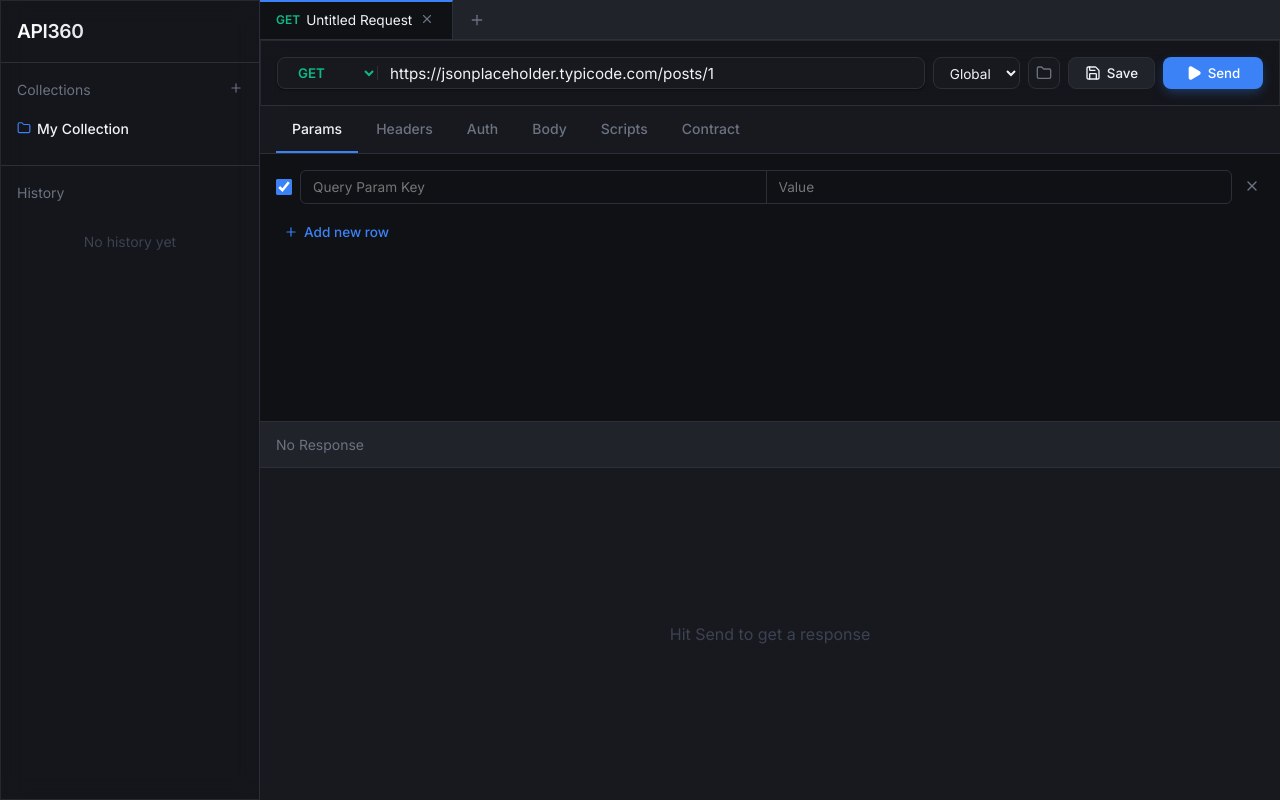
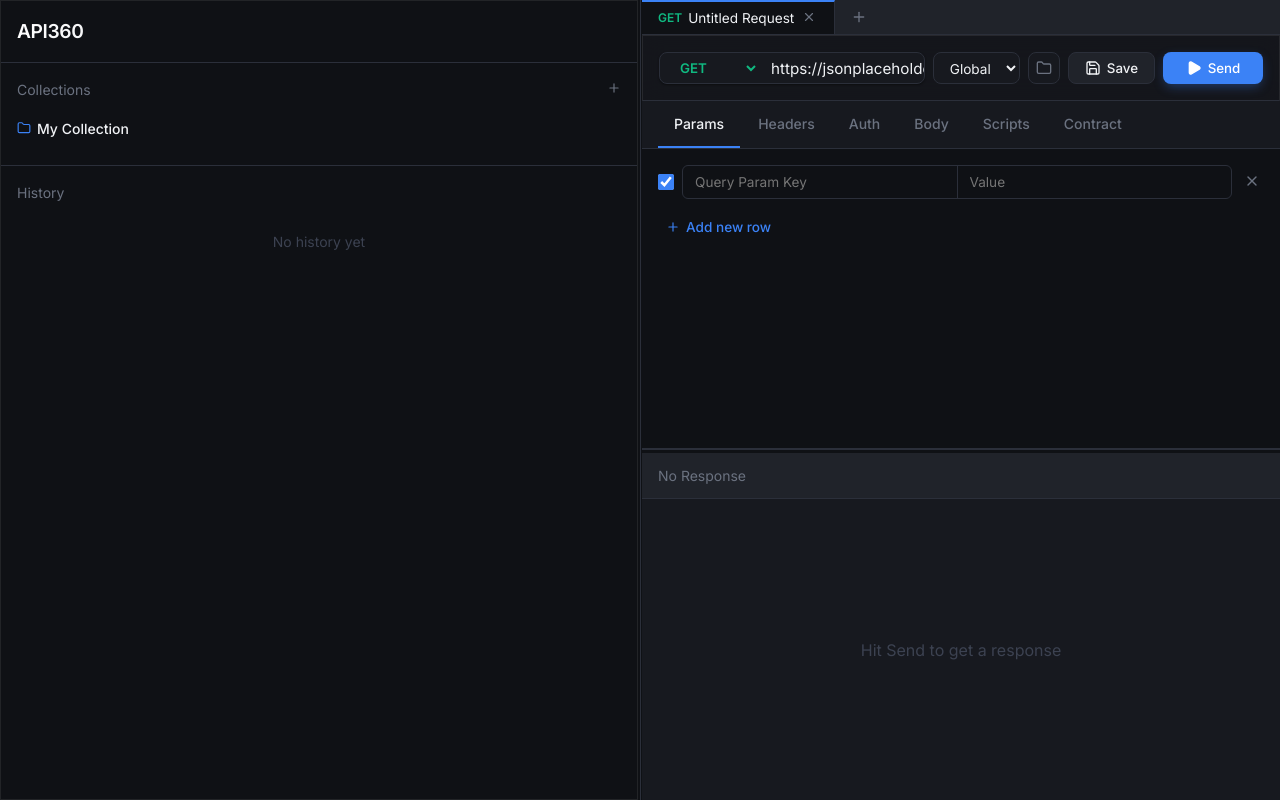
Before and after one commit to binod12/api360-studio, a React (Vite) app in the folder api360/: page / in a window 1280 px wide. Built offline with nearby package versions, Linux system fonts and the light colour scheme.

Commit message:
feat: implement fluid drag-to-resize panel layout via react-resizable-panels

```diff
--- a/api360/package.json
+++ b/api360/package.json
@@ -17,7 +17,8 @@
     "ajv": "^8.18.0",
     "lucide-react": "^0.575.0",
     "react": "^19.2.0",
-    "react-dom": "^19.2.0"
+    "react-dom": "^19.2.0",
+    "react-resizable-panels": "^0.0.55"
   },
   "devDependencies": {
     "@eslint/js": "^9.39.1",
--- a/api360/src/App.tsx
+++ b/api360/src/App.tsx
@@ -1,5 +1,6 @@
 import { useState, useEffect, useRef } from 'react';
 import { Play, Loader2, Save, Folder, Plus, X } from 'lucide-react';
+import { Panel, PanelGroup, PanelResizeHandle } from 'react-resizable-panels';
 import { KeyValueEditor } from './KeyValueEditor';
 import type { KeyValueStore } from './KeyValueEditor';
 import { useLocalStorage } from './useLocalStorage';
@@ -611,8 +612,9 @@ function App() {
 
   return (
     <div className="app-container" style={{ display: 'flex', height: '100vh', width: '100vw' }}>
-
-      <aside className="sidebar glass-panel" style={{ width: '260px', borderRight: '1px solid var(--border-color)', display: 'flex', flexDirection: 'column' }}>
+      <PanelGroup direction="horizontal">
+        <Panel defaultSize={20} minSize={10} maxSize={40} collapsible={true} >
+          <aside className="sidebar glass-panel" style={{ height: '100%', display: 'flex', flexDirection: 'column', background: 'var(--bg-primary)' }}>
             <div style={{ padding: '16px', borderBottom: '1px solid var(--border-color)' }}>
               <h1 style={{ fontSize: '1.2rem', fontWeight: 600, letterSpacing: '-0.02em', background: 'linear-gradient(to right, #fff, #a0a6b5)', WebkitBackgroundClip: 'text', WebkitTextFillColor: 'transparent' }}>API360</h1>
             </div>
@@ -693,8 +695,14 @@ function App() {
               </div>
             </div>
           </aside>
+        </Panel>
 
-      <main style={{ flex: 1, display: 'flex', flexDirection: 'column', backgroundColor: 'var(--bg-primary)', overflow: 'hidden' }}>
+        <PanelResizeHandle className="resize-handle-vertical" style={{ width: '4px', cursor: 'col-resize', background: 'transparent' }}>
+          <div style={{ width: '1px', height: '100%', background: 'var(--border-color)', margin: '0 auto' }} />
+        </PanelResizeHandle>
+
+        <Panel minSize={30}>
+          <main style={{ width: '100%', height: '100%', display: 'flex', flexDirection: 'column', backgroundColor: 'var(--bg-primary)', overflow: 'hidden' }}>
 
             <div style={{ display: 'flex', background: 'var(--bg-tertiary)', borderBottom: '1px solid var(--border-color)', overflowX: 'auto', WebkitAppRegion: 'drag' } as React.CSSProperties}>
               {workspaceTabs.map(tab => (
@@ -818,9 +826,8 @@ function App() {
               )}
             </div>
 
-        <div style={{ display: 'flex', flex: 1, overflow: 'hidden', flexDirection: 'column', height: '100%' }}>
-
-          <div style={{ flex: 1, borderBottom: '1px solid var(--border-color)', display: 'flex', flexDirection: 'column' }}>
+            <PanelGroup direction="vertical">
+              <Panel style={{ flex: 1, borderBottom: '1px solid var(--border-color)', display: 'flex', flexDirection: 'column' }}>
                 <div style={{ display: 'flex', gap: '2px', padding: '0 16px', borderBottom: '1px solid var(--border-color)', background: 'var(--bg-secondary)' }}>
                   {tabs.map(tab => (
                     <div
@@ -1041,10 +1048,16 @@ function App() {
                     </div>
                   )}
                 </div>
-          </div>
+              </Panel>
 
               {!['WS', 'WSS'].includes(method) && (
-            <div style={{ flex: 1.2, display: 'flex', flexDirection: 'column', background: 'var(--bg-secondary)' }}>
+                <>
+                  <PanelResizeHandle className="resize-handle-horizontal" style={{ height: '4px', cursor: 'row-resize', background: 'transparent' }}>
+                    <div style={{ height: '1px', width: '100%', background: 'var(--border-color)', margin: 'auto 0' }} />
+                  </PanelResizeHandle>
+
+                  <Panel defaultSize={50} minSize={20}>
+                    <div style={{ width: '100%', height: '100%', display: 'flex', flexDirection: 'column', background: 'var(--bg-secondary)' }}>
                       <div style={{ padding: '12px 16px', borderBottom: '1px solid var(--border-color)', display: 'flex', gap: '24px', fontSize: '0.875rem', background: 'var(--bg-tertiary)' }}>
                         {respStatus === 0 ? (
                           <span style={{ color: 'var(--text-muted)' }}>No Response</span>
@@ -1114,23 +1127,73 @@ function App() {
                           <Editor
                             height="100%"
                             defaultLanguage="json"
+                            language={response && typeof response === 'string' && response.trim().startsWith('<') ? 'html' : 'json'}
                             theme="vs-dark"
-                    value={typeof response === 'string' ? response : JSON.stringify(response, null, 2)}
-                    options={{ readOnly: true, minimap: { enabled: false }, fontSize: 13, wordWrap: 'on', padding: { top: 16 } }}
+                            value={response ? (typeof response === 'object' ? JSON.stringify(response, null, 2) : response) : ''}
+                            options={{ minimap: { enabled: false }, readOnly: true, fontSize: 13, wordWrap: 'on', padding: { top: 16 } }}
                           />
                         )}
                       </div>
                     </div>
+                  </Panel>
+                </>
               )}
-
-        </div>
+            </PanelGroup>
           </main>
+        </Panel>
+      </PanelGroup>
 
       {isSaveModalOpen && (
         <div style={{ position: 'fixed', inset: 0, background: 'rgba(0,0,0,0.6)', backdropFilter: 'blur(4px)', display: 'flex', alignItems: 'center', justifyContent: 'center', zIndex: 100 }}>
           <div className="glass-panel" style={{ width: '400px', background: 'var(--bg-secondary)', borderRadius: '12px', padding: '24px', display: 'flex', flexDirection: 'column', gap: '16px', boxShadow: 'var(--shadow-lg)' }}>
             <div style={{ display: 'flex', justifyContent: 'space-between', alignItems: 'center' }}>
               <h2 style={{ fontSize: '1.1rem', fontWeight: 600 }}>Save Request</h2>
+              <button onClick={() => setIsSaveModalOpen(false)} style={{ color: 'var(--text-muted)' }}><X size={20} /></button>
+            </div>
+            <div style={{ display: 'flex', flexDirection: 'column', gap: '6px' }}>
+              <label style={{ fontSize: '0.85rem', color: 'var(--text-muted)' }}>Name</label>
+              <input value={saveName} onChange={e => setSaveName(e.target.value)} placeholder="e.g. Get User Profile" style={{ background: 'var(--bg-primary)', border: '1px solid var(--border-color)', color: 'var(--text-primary)', padding: '10px 12px', borderRadius: '6px', fontSize: '0.9rem' }} />
+            </div>
+            <div style={{ display: 'flex', flexDirection: 'column', gap: '6px' }}>
+              <label style={{ fontSize: '0.85rem', color: 'var(--text-muted)' }}>Collection</label>
+              <select value={saveCollectionId} onChange={e => setSaveCollectionId(e.target.value)} style={{ background: 'var(--bg-primary)', border: '1px solid var(--border-color)', color: 'var(--text-primary)', padding: '10px 12px', borderRadius: '6px', fontSize: '0.9rem' }}>
+                {collections.map(c => <option key={c.id} value={c.id}>{c.name}</option>)}
+              </select>
+            </div>
+            <div style={{ display: 'flex', justifyContent: 'flex-end', gap: '12px', marginTop: '8px' }}>
+              <button onClick={() => setIsSaveModalOpen(false)} style={{ padding: '8px 16px', color: 'var(--text-muted)', fontWeight: 500 }}>Cancel</button>
+              <button
+                onClick={() => {
+                  if (!saveName) return;
+                  const newReq: SavedRequest = {
+                    id: crypto.randomUUID(),
+                    name: saveName,
+                    collectionId: saveCollectionId,
+                    method,
+                    url,
+                    headers: headers.filter(h => h.key),
+                    params: params.filter(p => p.key),
+                    body: reqBody
+                  };
+                  setSavedRequests([...savedRequests, newReq]);
+                  setIsSaveModalOpen(false);
+                  setSaveName('');
+                }}
+                style={{ padding: '8px 16px', background: 'var(--accent-blue)', color: '#fff', borderRadius: '6px', fontWeight: 500 }}
+              >
+                Save
+              </button>
+            </div>
+          </div>
+        </div>
+      )
+      }
+
+      {
+        isCollectionModalOpen && (
+          <div style={{ position: 'fixed', inset: 0, background: 'rgba(0,0,0,0.6)', backdropFilter: 'blur(4px)', display: 'flex', alignItems: 'center', justifyContent: 'center', zIndex: 100 }}>
+            <div className="glass-panel" style={{ width: '400px', background: 'var(--bg-secondary)', borderRadius: '12px', padding: '24px', display: 'flex', flexDirection: 'column', gap: '16px', boxShadow: 'var(--shadow-lg)' }}>
+              <div style={{ display: 'flex', justifyContent: 'space-between', alignItems: 'center' }}>
                 <button onClick={() => setIsSaveModalOpen(false)} style={{ color: 'var(--text-muted)' }}><X size={20} /></button>
               </div>
               <div style={{ display: 'flex', flexDirection: 'column', gap: '6px' }}>
```
Also changed, not shown: 1 other file (tests, documents, lock files or other folders). Lines whose indentation alone changed are shown as unchanged.
